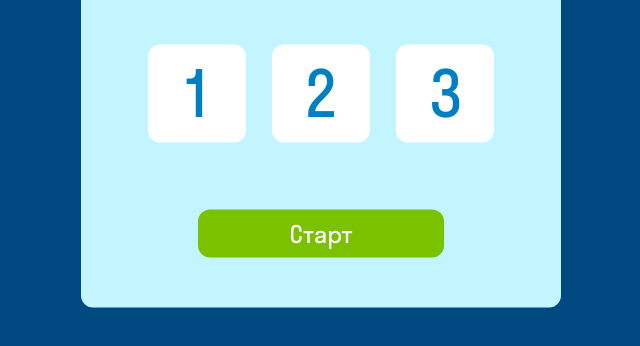
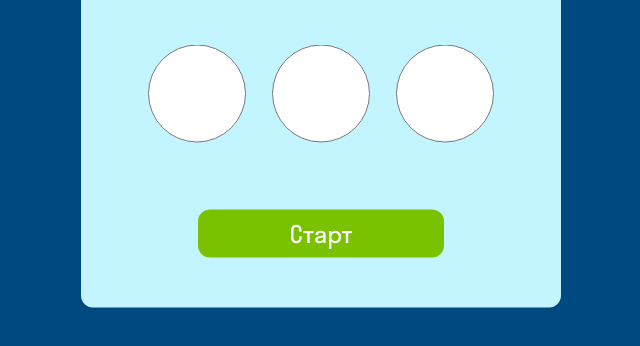
Before and after one commit to DimitrusB/3kurs, a plain HTML site: page index.html in a window 1280 px wide. Shown: the part 322-668 px from the top of the page, without its empty margins (319-959 px from the left). Drawn offline with Linux system fonts and the light colour scheme.

Commit message:
замена на input

```diff
--- a/index.html
+++ b/index.html
@@ -13,11 +13,11 @@
             <div class="main__window_senc">
                 <p>Выбери сложность</p>
             </div>
-            <div class="main__window_choose">
-                <button class="main__window_lay">1</button>
-                <button class="main__window_lay">2</button>
-                <button class="main__window_lay">3</button>
-            </div>
+            <form class="main__window_choose">
+                <input type="radio" id="option1" name="options" value="Option 1" class="main__window_lay">
+                <input type="radio" id="option2" name="options" value="Option 2" class="main__window_lay">
+                <input type="radio" id="option3" name="options" value="Option 3" class="main__window_lay">
+            </form>
                 <button class="main__window_butt">Старт</button>
         </div>
     </div>
```
